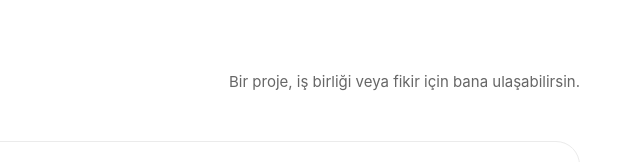
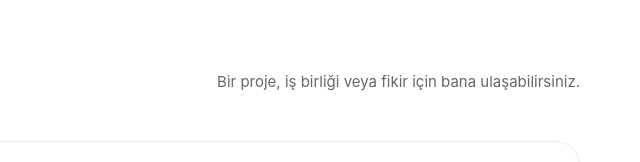
Before and after one commit to berfinida/berfinida, a plain HTML site: page index.html in a window 1280 px wide. Shown: the part 3675-3837 px from the top of the page, 640-1280 px from the left. Drawn offline with Linux system fonts and the light colour scheme.

Commit message:
index.html

```diff
--- a/index.html
+++ b/index.html
@@ -923,7 +923,7 @@
         </div>
 
         <p class="section-desc" data-lang="tr">
-          Bir proje, iş birliği veya fikir için bana ulaşabilirsin.
+          Bir proje, iş birliği veya fikir için bana ulaşabilirsiniz.
         </p>
         <p class="section-desc" data-lang="en">
           Feel free to reach out for collaborations, freelance work or project ideas.
```
